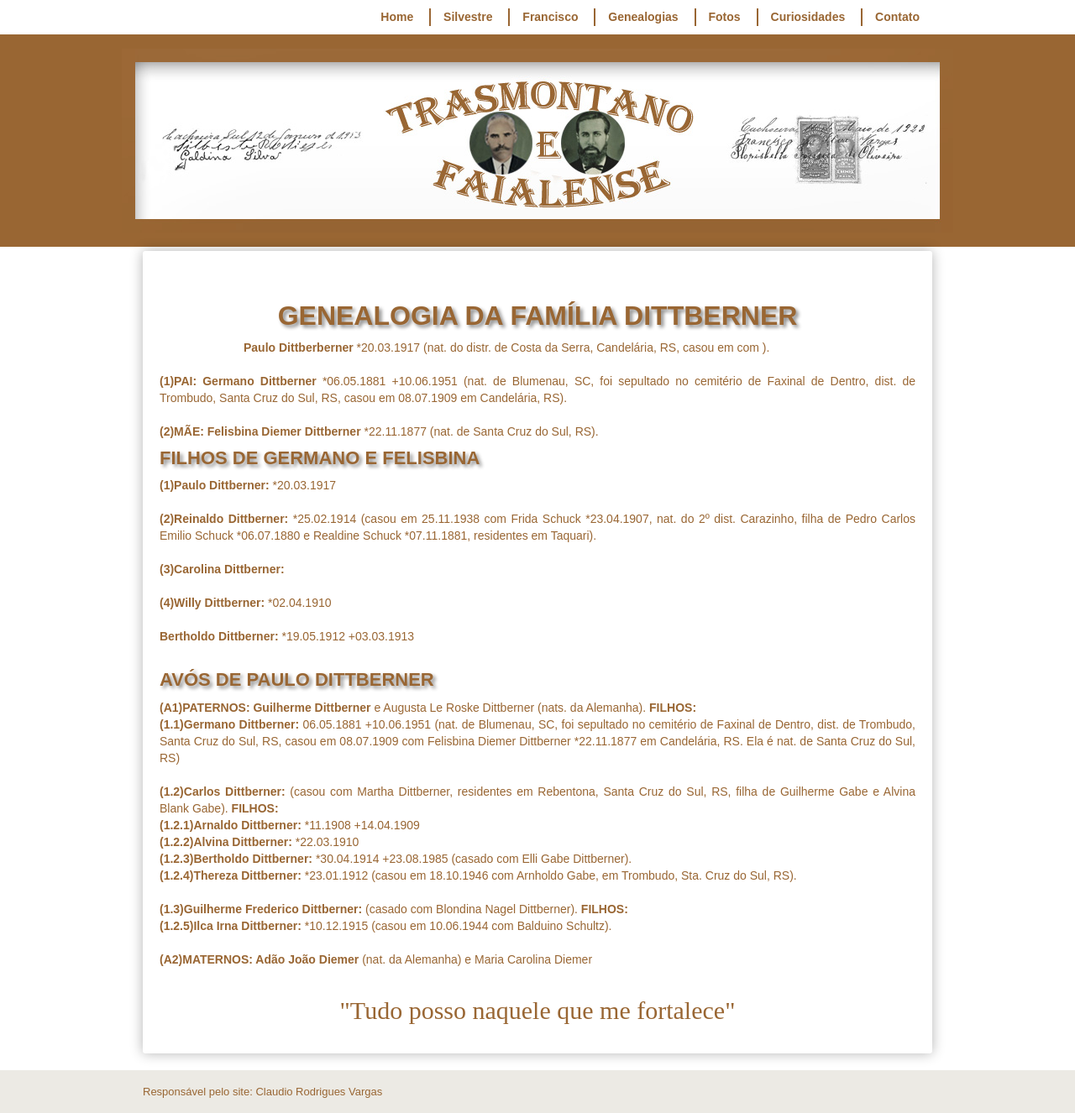
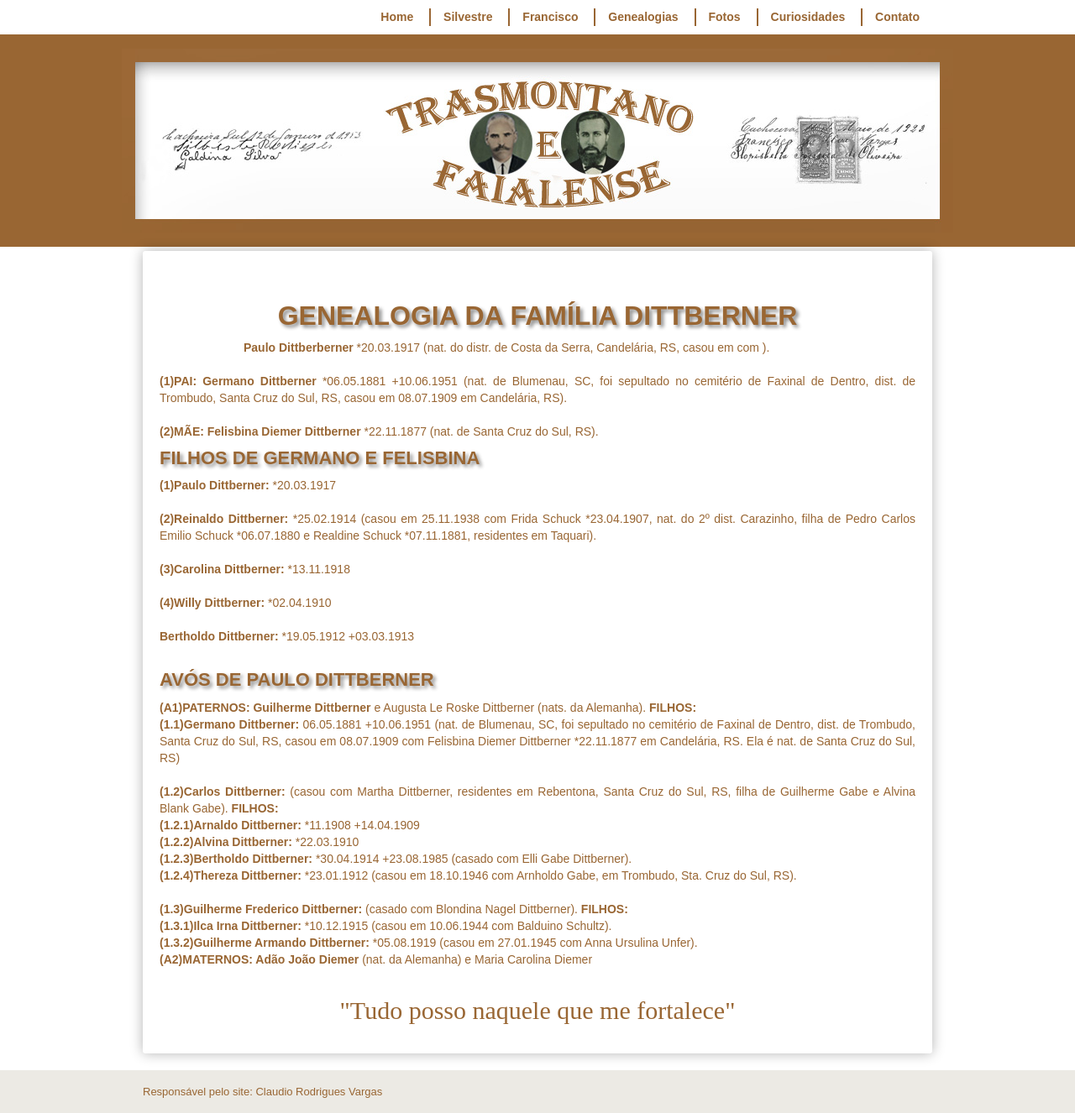
Before and after one commit to claudiovargas1955/claudiovargas1955.github.io, a Jekyll site: the page built from _pages/familia-dittberner.html, in a window 1280 px wide. Shown: the whole page at 84% size. Built offline with Jekyll 4.4.1, drawn with Linux system fonts in a browser that asks for light colours; some web fonts are replaced.

Commit message:
Update familia-dittberner.html

```diff
--- a/_pages/familia-dittberner.html
+++ b/_pages/familia-dittberner.html
@@ -110,7 +110,7 @@ dist. de Trombudo, Santa Cruz do Sul, RS, casou em 08.07.1909 em Candelária, RS
 <b>(2)Reinaldo Dittberner: </b>*25.02.1914 (casou em 25.11.1938 com Frida Schuck *23.04.1907, nat. do 2º dist. Carazinho, filha de Pedro Carlos
 Emilio Schuck *06.07.1880 e Realdine Schuck *07.11.1881, residentes em Taquari).<br><br>
 
-<b>(3)Carolina Dittberner: </b><br><br>
+<b>(3)Carolina Dittberner: </b>*13.11.1918 <br><br>
 
 <b>(4)Willy Dittberner: </b>*02.04.1910<br><br>
 
@@ -130,7 +130,8 @@ Alvina Blank Gabe). <b>FILHOS: </b><br>
       <b>(1.2.4)Thereza Dittberner: </b>*23.01.1912 (casou em 18.10.1946 com Arnholdo Gabe, em Trombudo, Sta. Cruz do Sul, RS).<br><br>
 
 <b>(1.3)Guilherme Frederico Dittberner: </b> (casado com Blondina Nagel Dittberner). <b>FILHOS: </b><br>
-      <b>(1.2.5)Ilca Irna Dittberner: </b>*10.12.1915 (casou em 10.06.1944 com Balduino Schultz).<br><br>
+      <b>(1.3.1)Ilca Irna Dittberner: </b>*10.12.1915 (casou em 10.06.1944 com Balduino Schultz).<br>
+      <b>(1.3.2)Guilherme Armando Dittberner: </b>*05.08.1919 (casou em 27.01.1945 com Anna Ursulina Unfer).<br>
 
 <b>(A2)MATERNOS: Adão João Diemer  </b>(nat. da Alemanha) e Maria Carolina Diemer<br><br>
 
```
